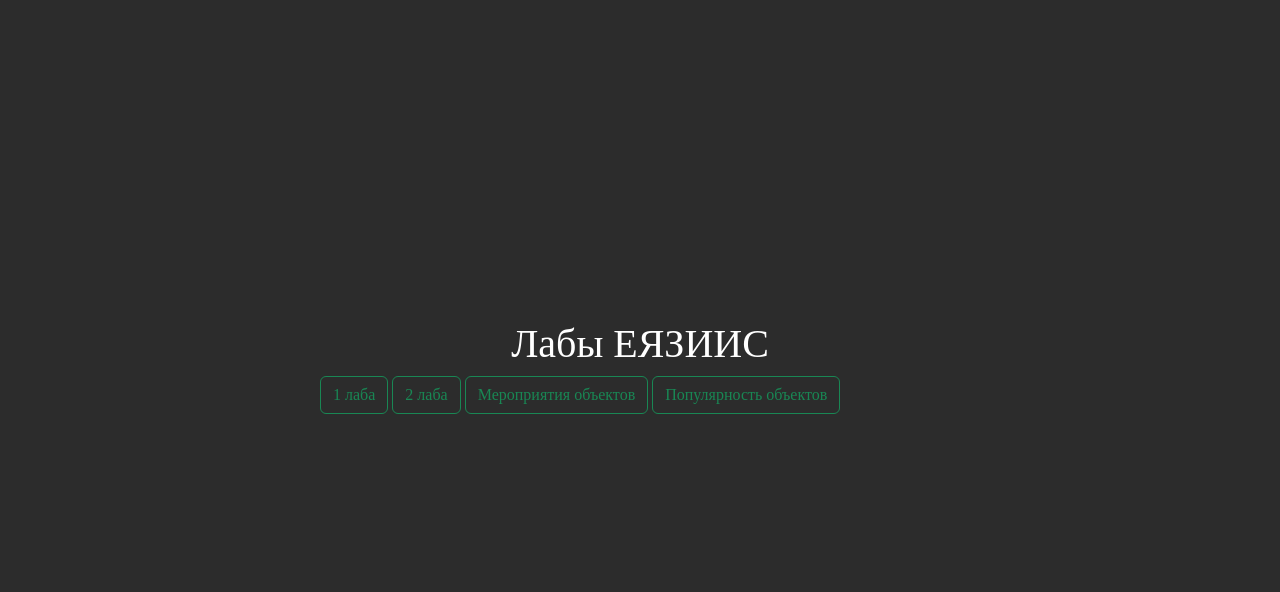
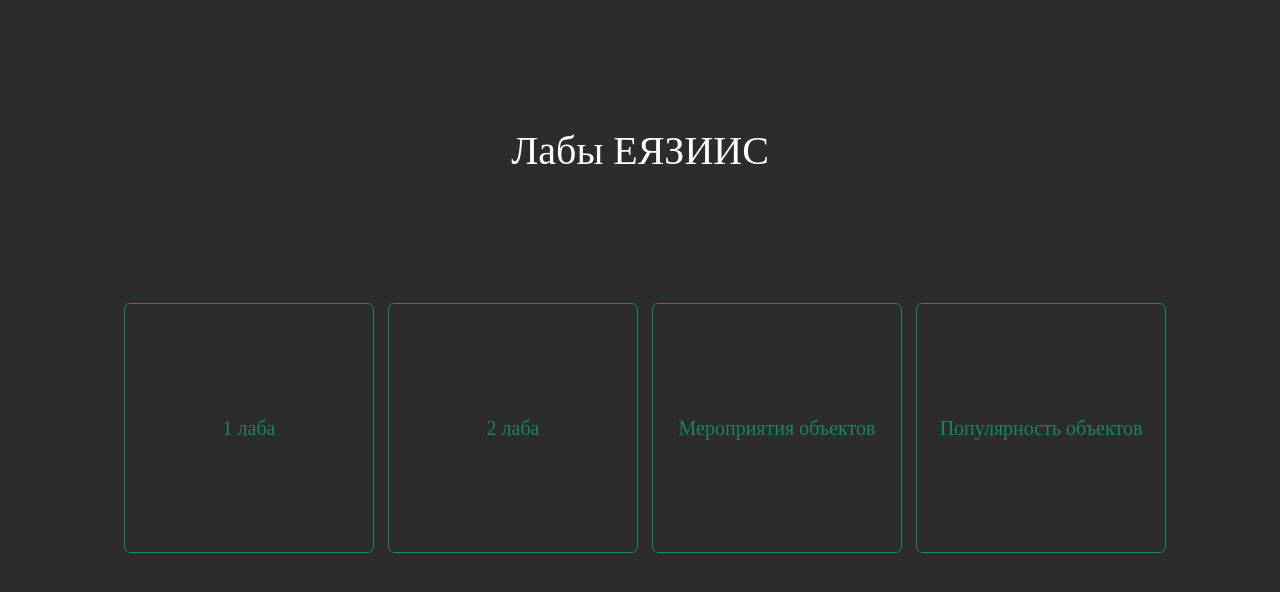
Before and after one commit to jirobassik/Django_text_analyze, a Django app: template templates/greeting/greeting.html in a window 1280 px wide. Shown: the top 592 px of the page. Run offline with Django 4.2, Linux system fonts and the light colour scheme; the template is opened without the code that fills it, so the values that code supplies are empty; some libraries are stand-ins or nearby versions.

Commit message:
Update greeting

```diff
--- a/main/static/tables/css/main.css
+++ b/main/static/tables/css/main.css
@@ -579,16 +579,28 @@ body {
     overflow: scroll;
 }
 
-/*.greeting .button_greet button {*/
-/*    height: 250px;*/
-/*    width: 250px;*/
-/*    margin-left:-100px;*/
-/*    font-size: 20px;*/
-/*}*/
+.greeting {
+    position: absolute;
+    top: 30%;
+    left: 50%;
+    width: 1100px;
+    transform: translate(-50%, -50%);
+    text-align: center;
+}
 
-/*.greeting .button_greet {*/
-/*    margin-top: 25px;*/
-/*}*/
+.greeting .button_greet button {
+    height: 250px;
+    width: 250px;
+    position: relative;
+    top: 200px;
+    margin-left:10px;
+    font-size: 20px;
+    overflow: hidden;
+}
+
+.greeting .button_greet {
+    margin-top: -80px;
+}
 
 .greeting .button_greet a {
     text-decoration: none;
```
Also changed, not shown: textanalyzer/role_analyzer.py (+0 -7 lines).
